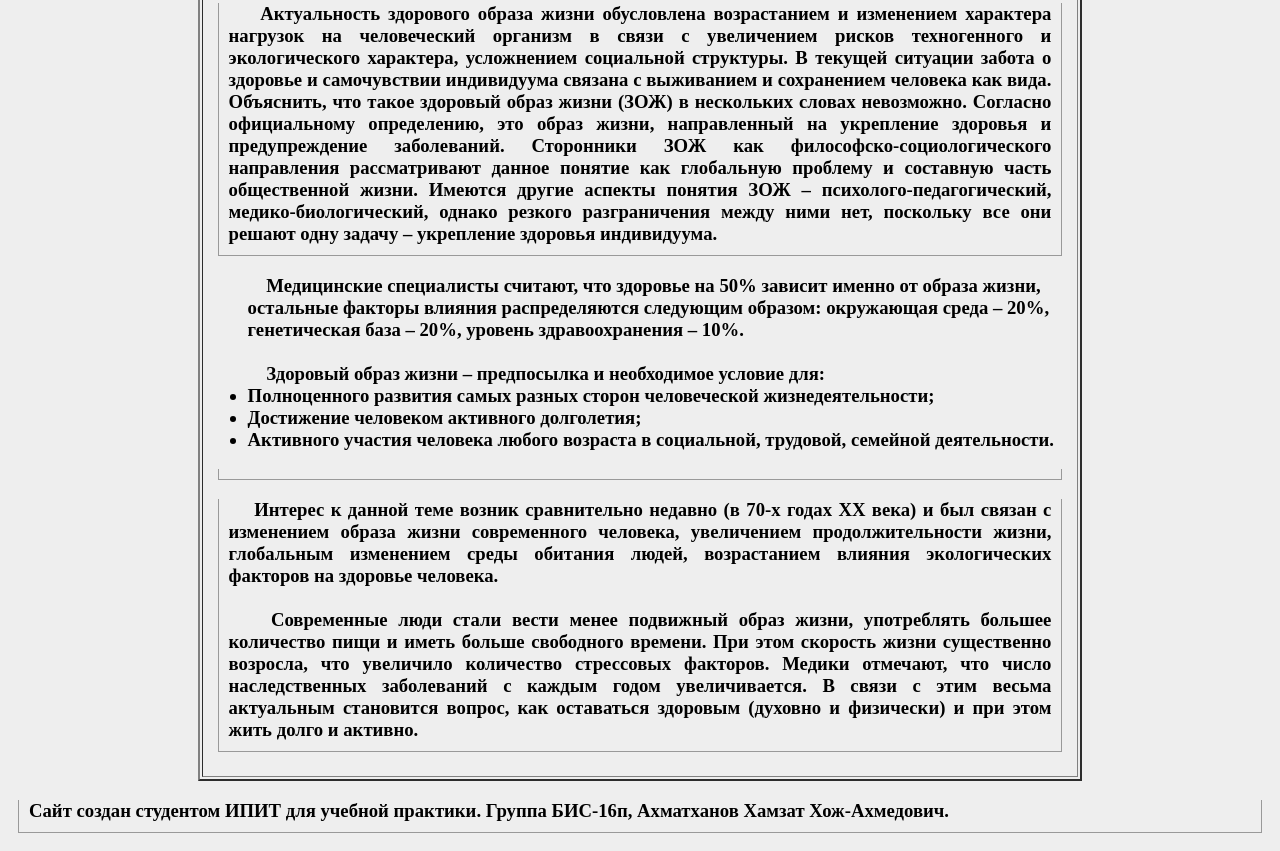
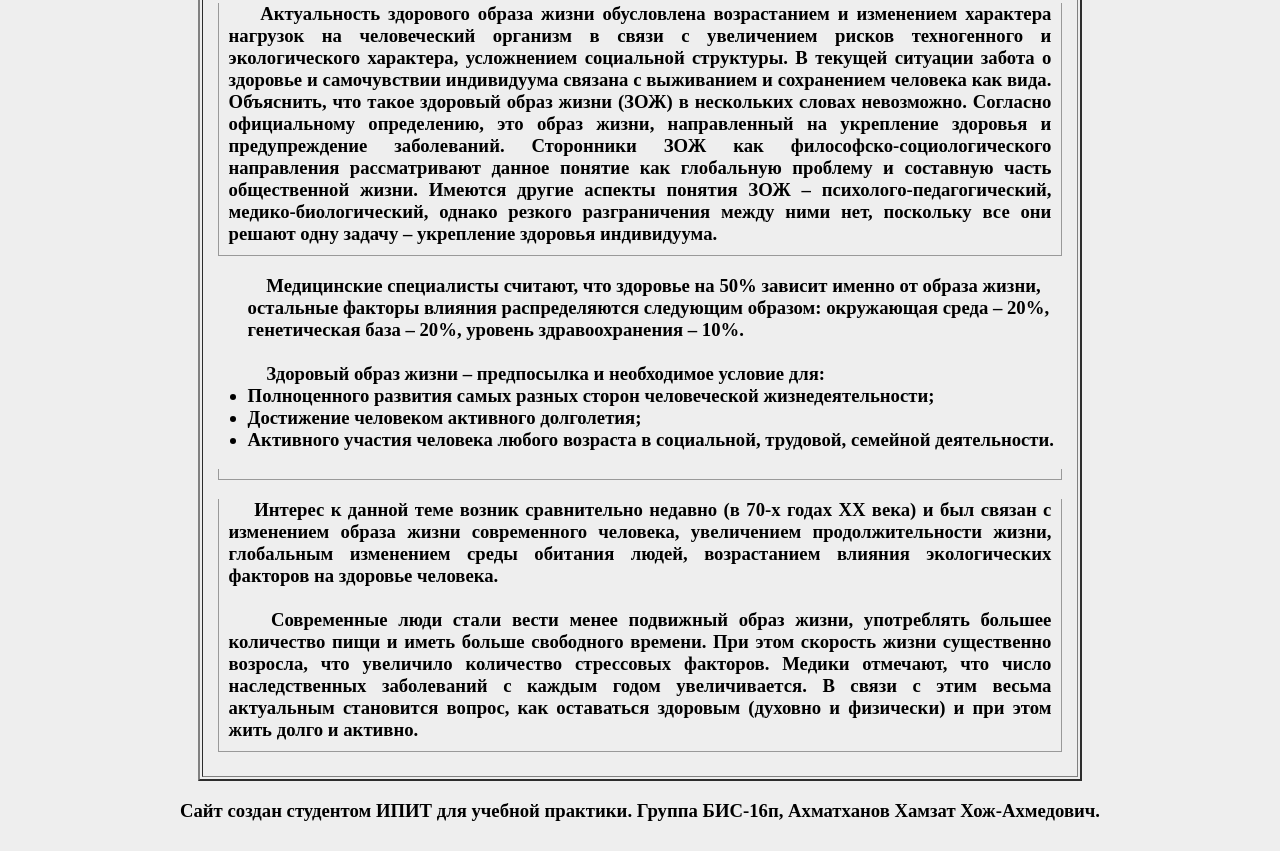
Before and after one commit to KhamZero/KhamZero.github.io, a plain HTML site: page data/glavnaya.html in a window 1280 px wide. Shown: the part 710-1561 px from the top of the page. Drawn offline with Linux system fonts and the light colour scheme.

Commit message:
Update glavnaya.html

```diff
--- a/data/glavnaya.html
+++ b/data/glavnaya.html
@@ -33,6 +33,6 @@ h1 {
 </th>
 </tr>
 </table>
-		<h3 align="center"><p align="center">Сайт создан студентом ИПИТ для учебной практики. Группа БИС-16п, Ахматханов Хамзат Хож-Ахмедович.</p></h3>
+		<h3 align="center">Сайт создан студентом ИПИТ для учебной практики. Группа БИС-16п, Ахматханов Хамзат Хож-Ахмедович.</h3>
 	</body>
 		</html>
```
